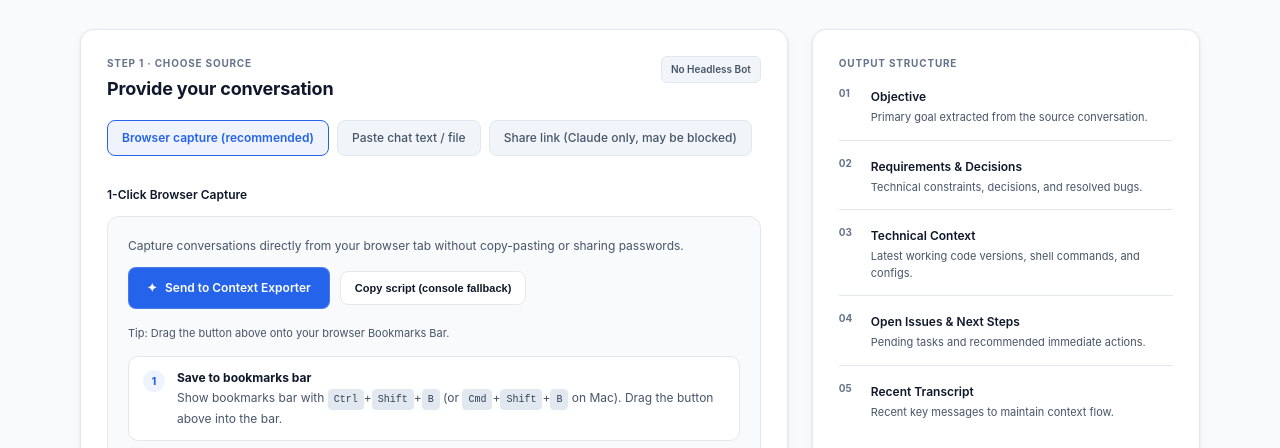
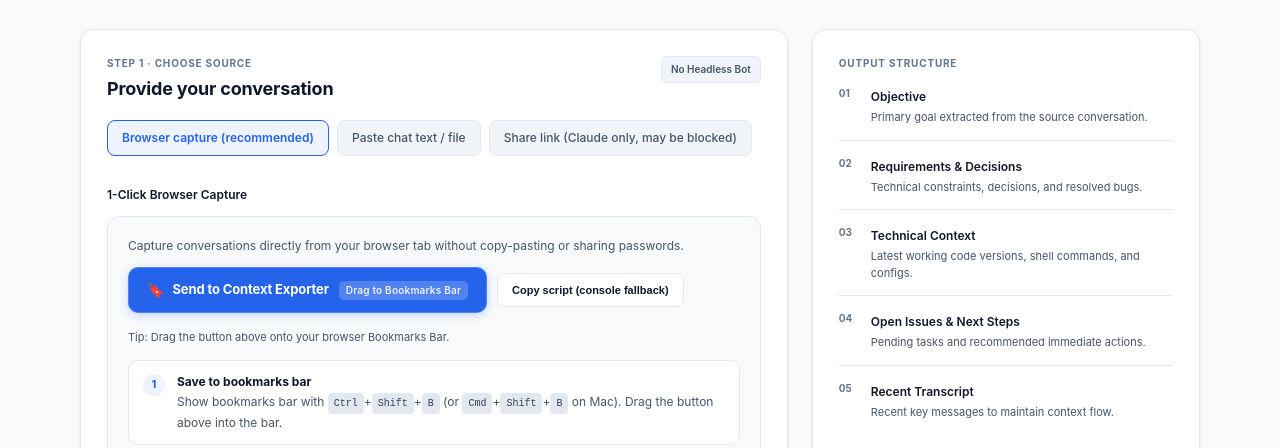
Before and after one commit to Shiv7823/ClaudeChatToReadme, a website: page AI_Chat_Context_Exporter_READY.html in a window 1280 px wide. Shown: the part 333-781 px from the top of the page. Drawn offline with Linux system fonts and the light colour scheme.

Commit message:
fix: resolve ReferenceError in bookmarklet overlay and make bookmarklet button prominent

```diff
--- a/AI_Chat_Context_Exporter_READY.html
+++ b/AI_Chat_Context_Exporter_READY.html
@@ -140,9 +140,12 @@
 /* Bookmarklet Container & Detailed Step Cards */
 .bookmarklet-box{border:1px solid var(--line);border-radius:12px;padding:20px;background:var(--card-subtle);margin-top:12px}
 .bm-actions{display:flex;align-items:center;gap:10px;flex-wrap:wrap;margin:12px 0 16px}
-.bookmarklet-btn{display:inline-flex;align-items:center;gap:8px;padding:11px 18px;border-radius:8px;background:var(--accent);color:#fff;font-weight:600;font-size:12px;text-decoration:none;cursor:grab;border:1px solid rgba(255,255,255,0.15);user-select:none;transition:background-color .15s}
-.bookmarklet-btn:hover{background:var(--accent-hover)}
-.bookmarklet-btn:active{cursor:grabbing}
+.bookmarklet-btn{display:inline-flex;align-items:center;gap:8px;padding:12px 18px;border-radius:10px;background:var(--accent);color:#fff;font-weight:700;font-size:13px;text-decoration:none;cursor:grab;border:1px solid rgba(255,255,255,0.2);box-shadow:0 2px 10px rgba(37,99,235,0.25);user-select:none;transition:all .15s ease}
+.bookmarklet-btn:hover{background:var(--accent-hover);box-shadow:0 4px 14px rgba(37,99,235,0.35);transform:translateY(-1px)}
+.bookmarklet-btn:active{cursor:grabbing;transform:translateY(0)}
+.bm-icon{font-size:14px;line-height:1}
+.bm-text{font-weight:700;letter-spacing:-.01em}
+.bm-badge{font-size:10px;font-weight:600;opacity:.92;background:rgba(255,255,255,0.22);padding:2px 7px;border-radius:5px;letter-spacing:.02em;margin-left:2px}
 .copy-script-btn{padding:10px 14px;border-radius:8px;background:var(--card);border:1px solid var(--line);color:var(--text);cursor:pointer;font-size:11px;font-weight:600;transition:all .15s}
 .copy-script-btn:hover{border-color:var(--line-strong);background:var(--bg-subtle)}
 
@@ -195,7 +198,7 @@
   </div>
 
   <section class="grid">
-    <form class="card" id="form">
+    <form class="card" id="form" autocomplete="off">
       <div class="head">
         <div>
           <div class="label">Step 1 · Choose Source</div>
@@ -220,7 +223,9 @@
 
           <div class="bm-actions">
             <a id="bookmarkletLink" class="bookmarklet-btn" draggable="true" href="#">
-              <span>✦</span> Send to Context Exporter
+              <span class="bm-icon">🔖</span>
+              <span class="bm-text">Send to Context Exporter</span>
+              <span class="bm-badge">Drag to Bookmarks Bar</span>
             </a>
             <button type="button" id="copyScriptBtn" class="copy-script-btn">Copy script (console fallback)</button>
           </div>
@@ -506,7 +511,7 @@
   function mk(t, s, p, txt) {
     var e = document.createElement(t);
     st(e, s);
-    if (text !== undefined && text !== null) e.textContent = txt;
+    if (txt !== undefined && txt !== null) e.textContent = txt;
     if (p) p.appendChild(e);
     return e;
   }
```
Also changed, not shown: public/index.html (+11 -6 lines), tests/test_frontend.js (+32 -0 lines).
